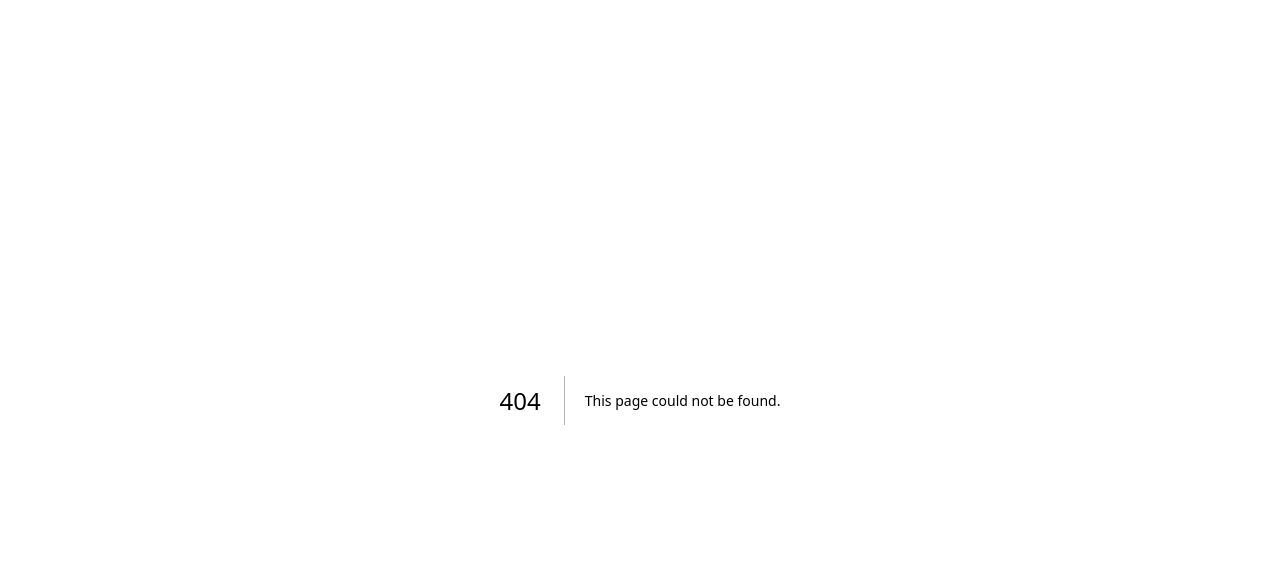
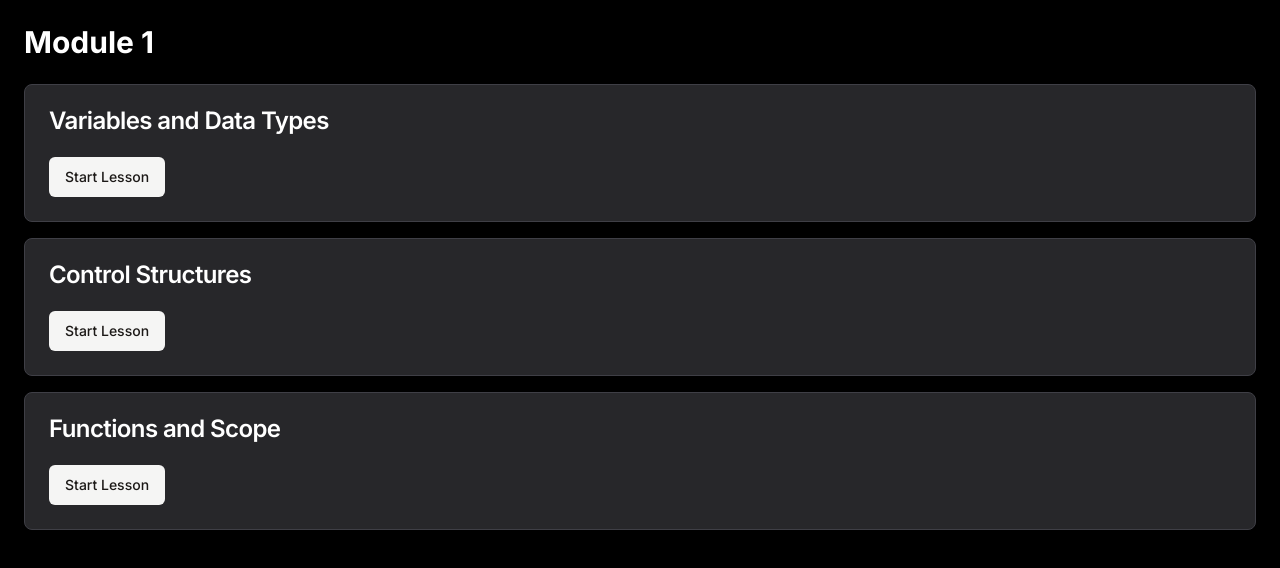
Before and after one commit to Cymoe/modernhuman, a Next.js app: page /module/1 in a window 1280 px wide. Before the commit this address had no page. Shown: the top 568 px of the page. Built offline with nearby package versions, Linux system fonts and the light colour scheme.

Commit message:
added dashboard and module page

```diff
--- /dev/null
+++ b/app/dashboard/page.tsx
@@ -0,0 +1,34 @@
+import { Card, CardContent, CardHeader, CardTitle } from "@/components/ui/card"
+import { Button } from "@/components/ui/button"
+import Link from "next/link"
+
+const modules = [
+  { id: 1, title: "Introduction to Programming", lessons: 5 },
+  { id: 2, title: "Web Development Basics", lessons: 8 },
+  { id: 3, title: "Advanced JavaScript", lessons: 6 },
+]
+
+export default function DashboardPage() {
+  return (
+    <div className="bg-black text-white min-h-screen">
+      <div className="container mx-auto p-6">
+        <h1 className="text-3xl font-bold mb-6">Course Dashboard</h1>
+        <div className="grid grid-cols-1 md:grid-cols-2 lg:grid-cols-3 gap-6">
+          {modules.map((module) => (
+            <Card key={module.id} className="bg-zinc-800 border-zinc-700">
+              <CardHeader>
+                <CardTitle className="text-white">{module.title}</CardTitle>
+              </CardHeader>
+              <CardContent>
+                <p className="mb-4 text-zinc-300">{module.lessons} lessons</p>
+                <Link href={`/module/${module.id}`}>
+                  <Button variant="secondary">Start Module</Button>
+                </Link>
+              </CardContent>
+            </Card>
+          ))}
+        </div>
+      </div>
+    </div>
+  )
+}
--- /dev/null
+++ b/app/module/[id]/page.tsx
@@ -0,0 +1,39 @@
+'use client'
+
+import { useParams } from "next/navigation"
+import { Card, CardContent, CardHeader, CardTitle } from "@/components/ui/card"
+import { Button } from "@/components/ui/button"
+import Link from "next/link"
+
+const lessons = [
+  { id: 1, title: "Variables and Data Types" },
+  { id: 2, title: "Control Structures" },
+  { id: 3, title: "Functions and Scope" },
+]
+
+export default function ModulePage() {
+  const params = useParams()
+  const moduleId = params.id
+
+  return (
+    <div className="bg-black text-white min-h-screen">
+      <div className="container mx-auto p-6">
+        <h1 className="text-3xl font-bold mb-6">Module {moduleId}</h1>
+        <div className="space-y-4">
+          {lessons.map((lesson) => (
+            <Card key={lesson.id} className="bg-zinc-800 border-zinc-700">
+              <CardHeader>
+                <CardTitle className="text-white">{lesson.title}</CardTitle>
+              </CardHeader>
+              <CardContent>
+                <Link href={`/lesson/${moduleId}/${lesson.id}`}>
+                  <Button variant="secondary">Start Lesson</Button>
+                </Link>
+              </CardContent>
+            </Card>
+          ))}
+        </div>
+      </div>
+    </div>
+  )
+}
--- a/app/page.tsx
+++ b/app/page.tsx
@@ -5,21 +5,28 @@ export default function Home() {
   return (
     <div className="min-h-screen bg-black text-white flex flex-col">
       <header className="p-4 flex justify-between items-center">
-        <div className="text-2xl font-bold">ModernHumad</div>
-        <nav>
-          <Button variant="ghost">Product</Button>
+        <div className="text-2xl font-bold">ModernHuman</div>
+        <nav className="flex-grow flex justify-center">
+          <Button variant="ghost">Courses</Button>
           <Button variant="ghost">Support</Button>
         </nav>
+        <div className="flex">
+          <Button variant="ghost">Login</Button>
+          <Button variant="ghost">Join Now</Button>
+        </div>
       </header>
 
       <main className="flex-grow flex flex-col items-center justify-center text-center px-4">
         <h1 className="text-5xl font-bold mb-4">
-          A Second Brain For <span className="text-gray-400">Modern Humans</span>
+        Learn AI <span className="text-gray-400">Business skills</span>
         </h1>
-        <p className="text-xl mb-8">
-          Capture, connect, and organize your ideas in one place.
+        <p className="text-xl mb-8 text-gray-400">
+        Accelerate Your Success as a Top AI User.
         </p>
-        <Button size="lg">Get Early Access</Button>
+        <div className="flex gap-4">
+          <Button size="lg">View Courses</Button>
+          <Button size="lg" variant="outline" className="text-black border-white">Get Access</Button>
+        </div>
 
         <div className="mt-16 bg-zinc-900 rounded-lg p-6 max-w-2xl w-full">
           <h2 className="text-2xl mb-4">How to become a modern human:</h2>
```
